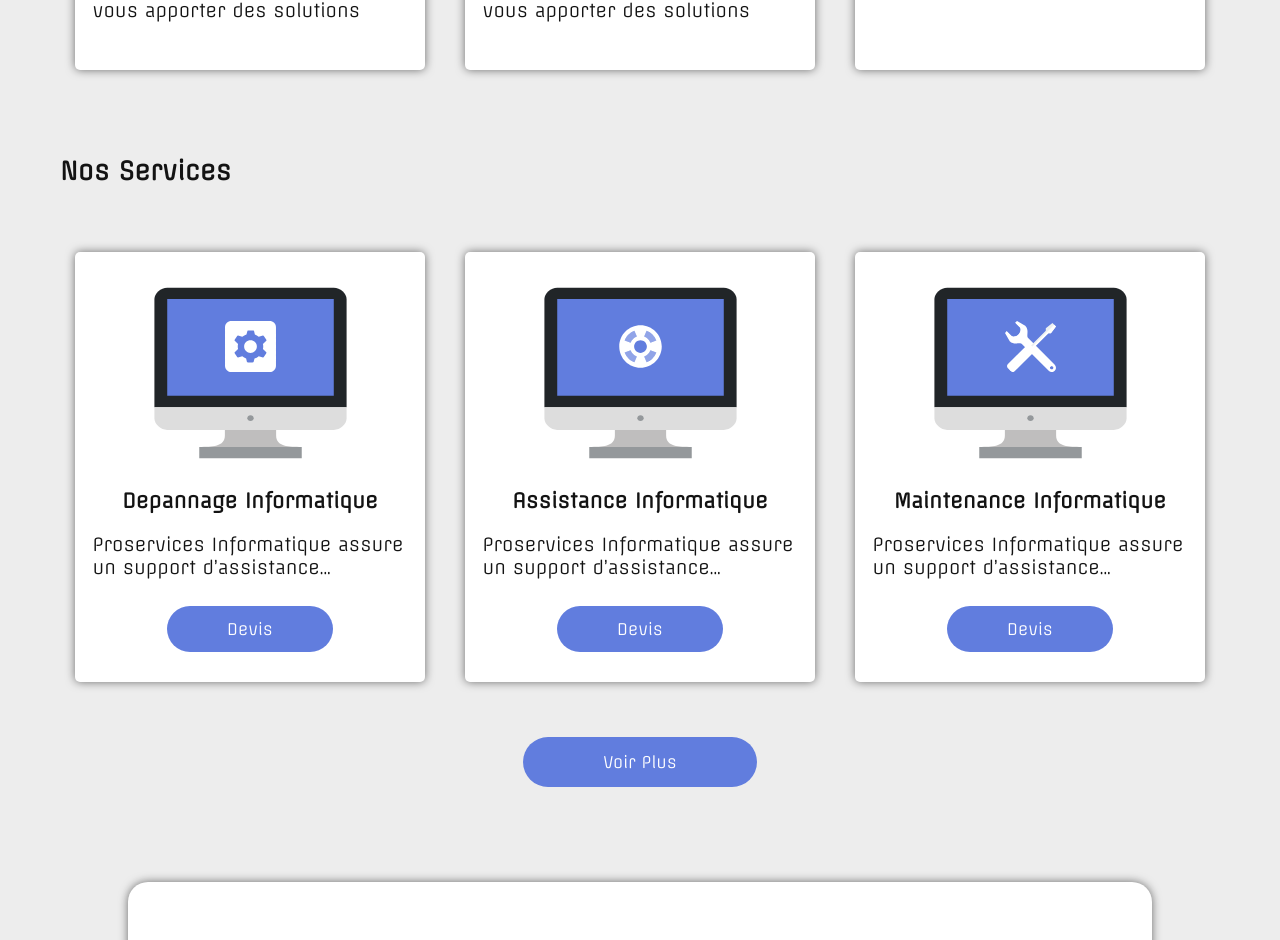
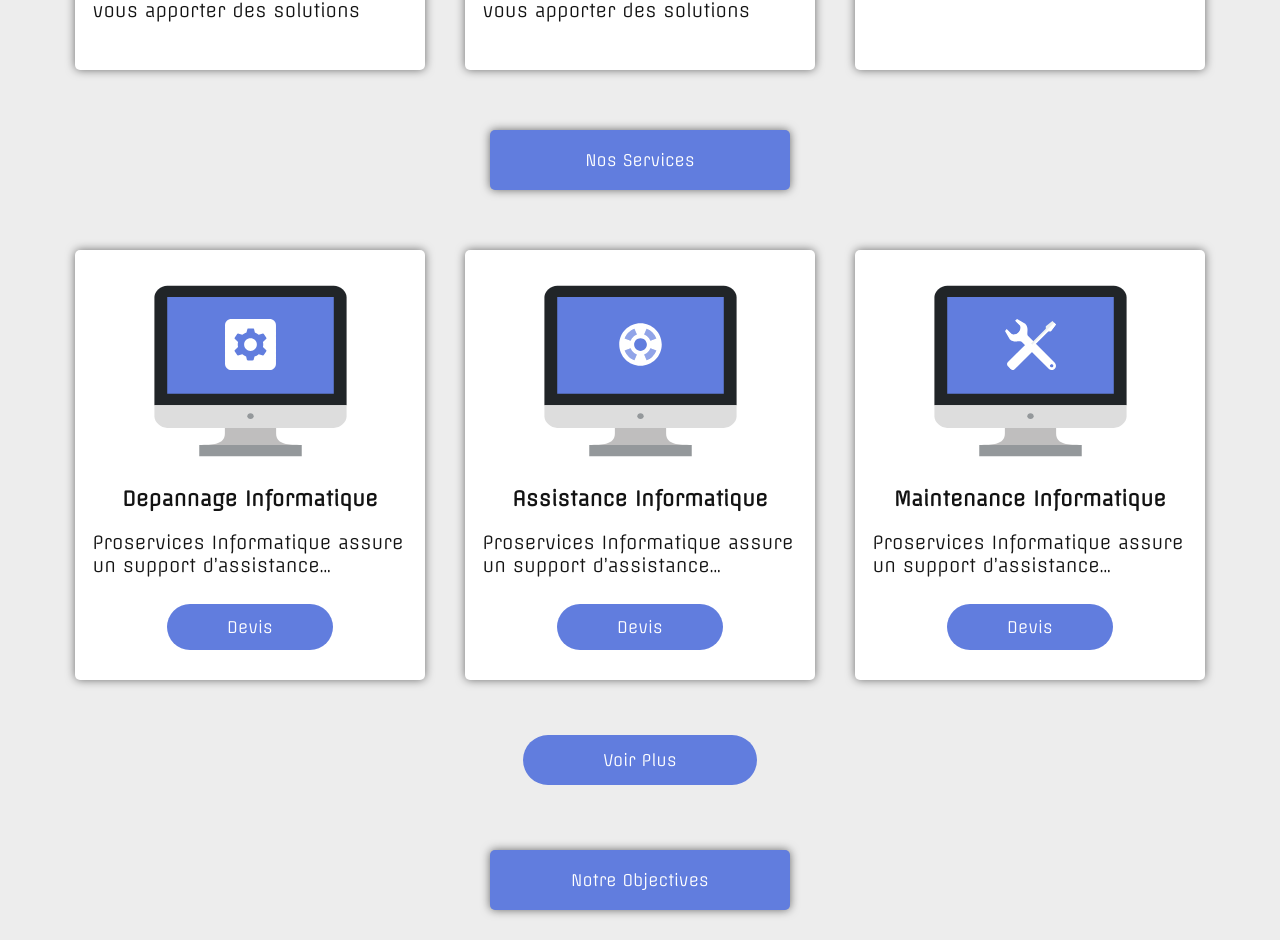
Before and after one commit to onlymachiavelli/sbinformatiques, a Next.js app: page / in a window 1280 px wide. Shown: the part 1260-2200 px from the top of the page. Built offline with nearby package versions, Linux system fonts and the light colour scheme.

Commit message:
Titles blocks

```diff
--- a/src/useFront/home/objecti.tsx
+++ b/src/useFront/home/objecti.tsx
@@ -5,6 +5,10 @@ import { Face } from './../SVG'
 const Ob = () => {
     return (
         <div className={styles.ob_container}>
+            <div className={styles.b_title}>
+                Notre Objectives
+            </div>
+            <br />
             <div className={styles.ob_c}>
                 <div className={styles.ob_img}>
                     <Face />
--- a/src/useFront/home/services.tsx
+++ b/src/useFront/home/services.tsx
@@ -6,7 +6,10 @@ import { Mant, Depann, Assis } from './../SVG'
 const Services = () => {
     return (
         <main style={{ backgroundColor: "#ededed", width: "100%", height: "auto" }}>
-            <p id={styles.tit}>Nos Services</p>
+            <div className={styles.b_title}>
+                Nos Services
+            </div>
+            <br />
             <div className={styles.serv_container}>
                 <div className={styles.card}>
                     <Depann />
--- a/styles/Home.module.css
+++ b/styles/Home.module.css
@@ -388,4 +388,16 @@
 #o_d{
   width:800px;
   font-size: 18px;
+  margin-left:20px;
 }
+.b_title{
+  color:#fff;
+  background:var(--Blue);
+  margin:auto;
+  text-align: center;
+  padding:20px 0px 20px 0px;
+  width:300px;
+  border-radius:5px;
+  box-shadow:0px 0px 10px 0px rgba(0, 0, 0, 0.555);
+
+}
```
